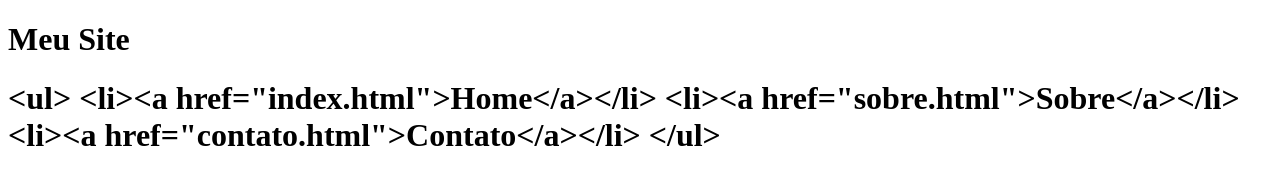
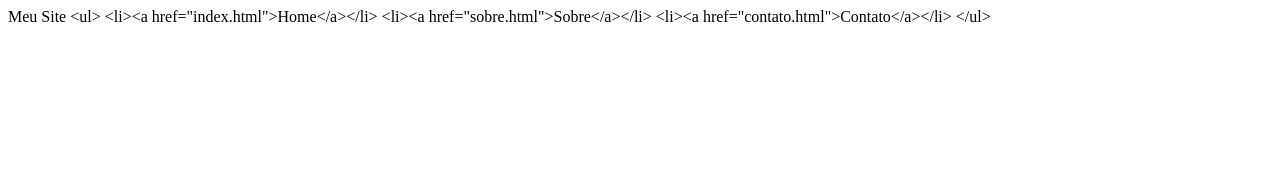
Before and after one commit to douglasnew/site, a plain HTML site: page index.html in a window 1280 px wide. Drawn offline with Linux system fonts and the light colour scheme.

Commit message:
Alteração para realizar o merge

```diff
--- a/index.html
+++ b/index.html
@@ -5,7 +5,7 @@
 <title> Meu Site </title>
 </head>
 <body>
-<h1>Meu Site<h1>
+Meu Site
 &lt;ul&gt;
     &lt;li&gt;&lt;a href="index.html"&gt;Home&lt;/a&gt;&lt;/li&gt;
     &lt;li&gt;&lt;a href="sobre.html"&gt;Sobre&lt;/a&gt;&lt;/li&gt;
```
